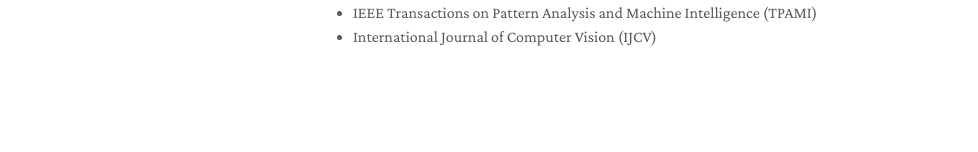
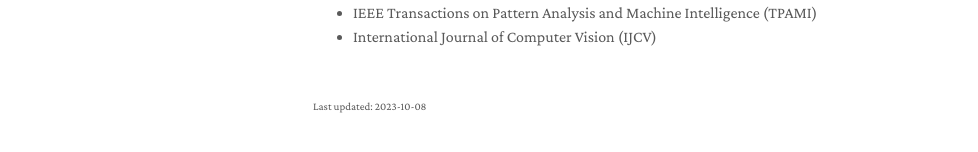
Before and after one commit to chenwei-zhang/chenwei-zhang.github.io, a Jekyll site: the page built from index.md, in a window 1280 px wide and 900 px high, scrolled down 504 px. Shown: the part 713-865 px from the top of the window, without its empty margins (157-1135 px from the left). Built offline with Jekyll 4.4.1, drawn with Linux system fonts in a browser that asks for light colours; nearby versions of some CDN libraries; a style sheet for code colours, icons or effects is not loaded; our own code applies the rules of GitHub Pages for plain Markdown files; some of the changed lines change nothing that is shown.

Commit message:
Update homepage.html

```diff
--- a/_layouts/homepage.html
+++ b/_layouts/homepage.html
@@ -34,6 +34,17 @@
     <link rel="stylesheet" href="./assets/css/publications-no-dark-mode.css">
     {% endif %}
 
+    <script>
+      document.addEventListener('DOMContentLoaded', function() {
+        const lastUpdatedElement = document.getElementById('last-updated');
+        const lastUpdated = document.lastModified;
+        const formattedDate = new Date(lastUpdated);
+        const year = formattedDate.getFullYear();
+        const month = String(formattedDate.getMonth() + 1).padStart(2, '0');
+        const day = String(formattedDate.getDate()).padStart(2, '0');
+        lastUpdatedElement.textContent = `${year}-${month}-${day}`;
+      });
+    </script>
   </head>
   <body>
     <div class="wrapper">
@@ -99,9 +110,9 @@
 
       <br>
 
-<!--       {% if site.enable_footnote %}
-      <p><small>Powered by Jekyll and <a href="https://github.com/yaoyao-liu/minimal-light" target="_blank" rel="noopener">Minimal Light</a> theme.</small></p>
-      {% endif %} -->
+      {% if site.enable_footnote %}
+      <p><small>Last updated: <span id="last-updated"></span></small></p>
+      {% endif %}
 
       </section>
       <footer>
```
